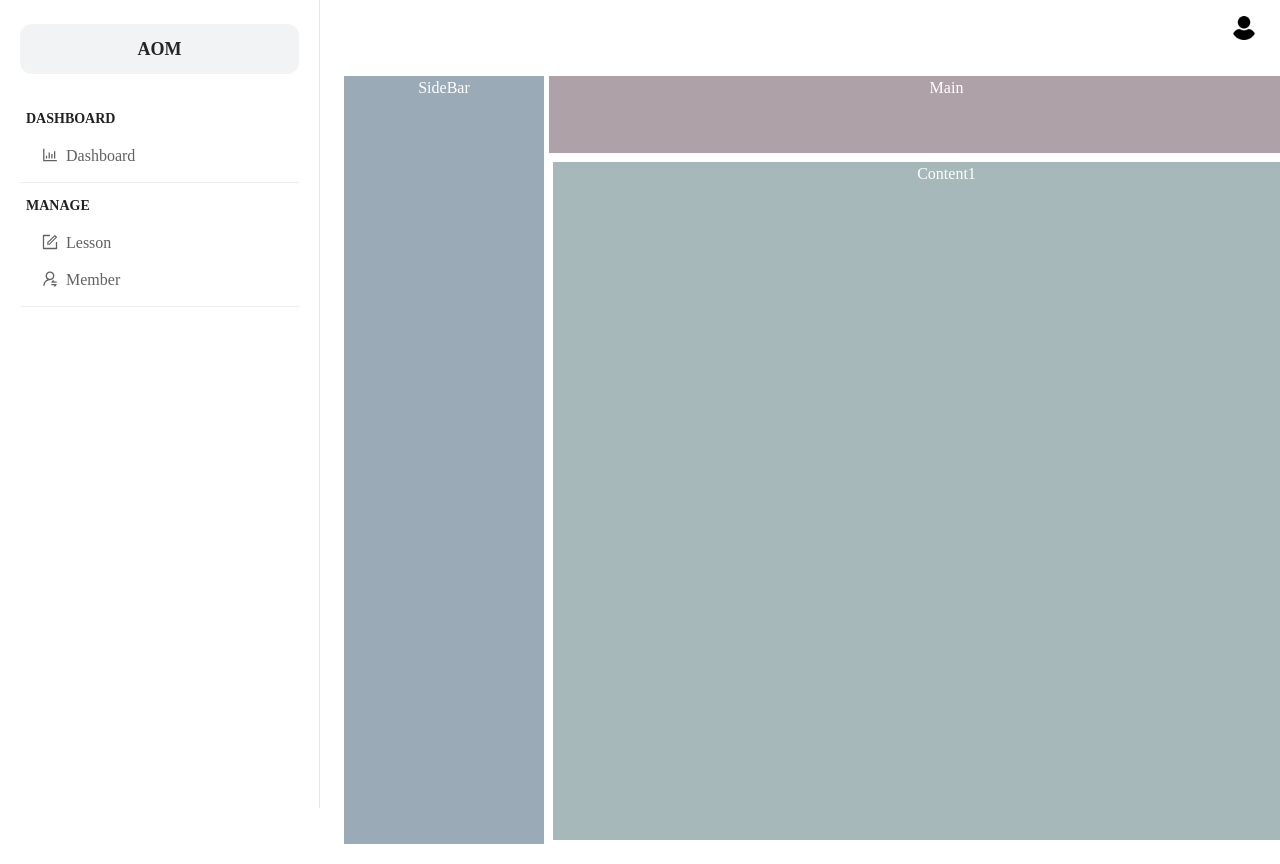
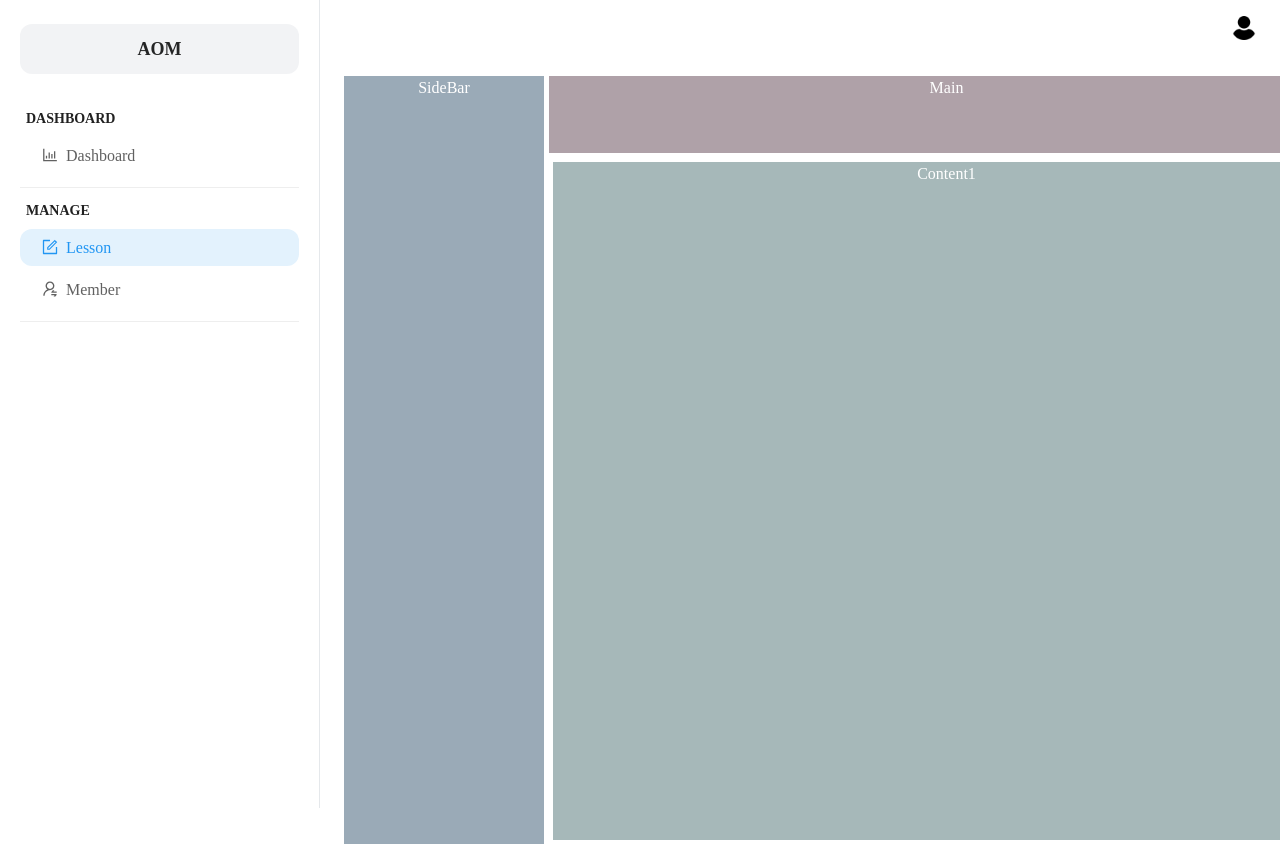
Before and after one commit to llooster/aom-client, a React (Create React App) app: page /lessons in a window 1280 px wide. Built offline with nearby package versions, Linux system fonts and the light colour scheme.

Commit message:
#13. Added selected to SideBar

```diff
--- a/src/components/sidebar/SideBar.jsx
+++ b/src/components/sidebar/SideBar.jsx
@@ -1,4 +1,5 @@
 import React from "react";
+import { Link, useLocation } from 'react-router-dom';
 import { Col } from 'antd';
 import { Icon } from "../../components";
 import "./SideBar.scss";
@@ -13,7 +14,7 @@ const menus = {
     ]
 }
 
-const renderMenus = () => {
+const renderMenus = (currentPath) => {
     return Object.keys(menus).map((label) => {
         return <div key={label} className="menu">
             <div className="label">
@@ -21,26 +22,36 @@ const renderMenus = () => {
             </div>
             {
                 menus[label].map((item) => {
-                    return <a key={item.path} className="menu-item">
+                    return <Link
+                            key={item.path}
+                            className={item.path === currentPath ? "menu-item selected" : "menu-item"}
+                            to={item.path}
+                        >
                         <div className="menu-icon">
                             <Icon icon={item.icon} />
                         </div>
                         <div className="menu-label">
                             <span>{item.label}</span>
                         </div>
-                    </a>
+                    </Link>
                 })
             }
         </div>
     });
 }
 
-const SideBar = () => {
+
+
+const SideBar = (props) => {
+
+    const location = useLocation();
+    const { pathname } = location;
+
     return <Col span={24} className="SideBar">
         <div className="logo">
             AOM
         </div>
-        {renderMenus()}
+        {renderMenus(pathname)}
     </Col>
 }
 
--- a/src/components/sidebar/SideBar.scss
+++ b/src/components/sidebar/SideBar.scss
@@ -38,6 +38,7 @@
             align-items: center;
             border-radius: 12px;
             padding: 10px 16px 10px 22px;
+            margin-bottom: 5px;
             color: $color-menu-font;
             transition: none;
 
```
